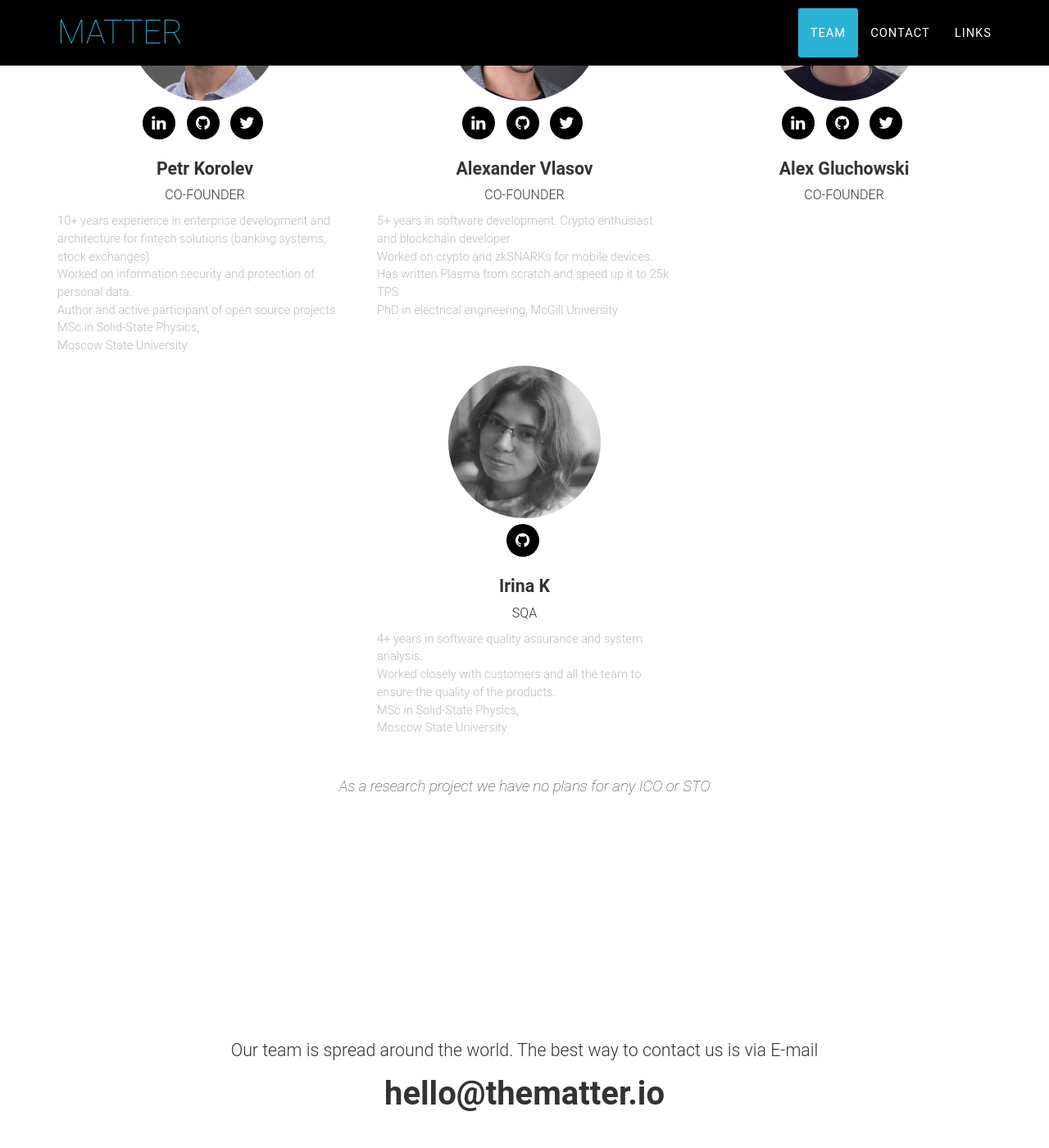
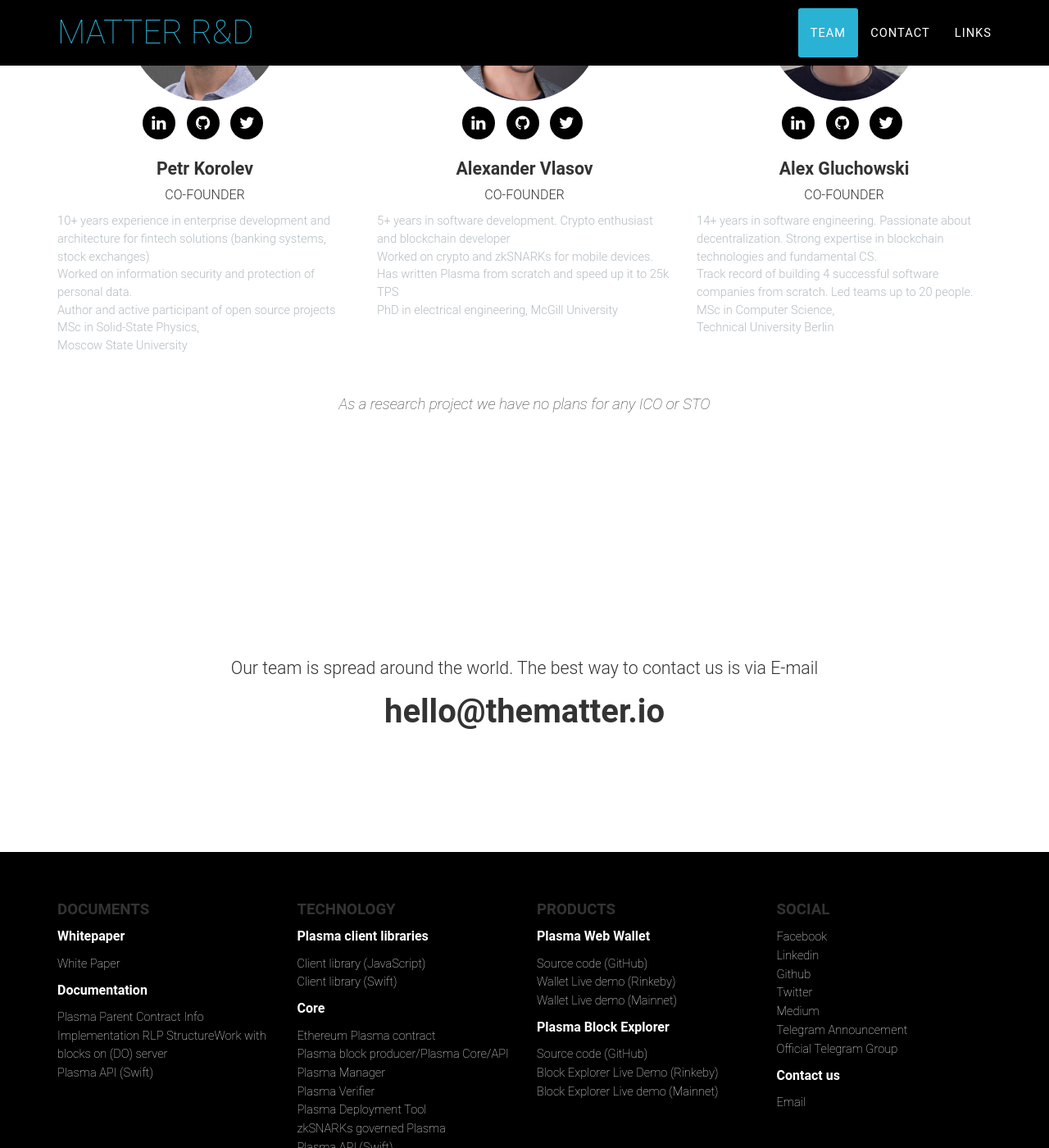
Before and after one commit to matter-labs-archive/matter-site, a Jekyll site: the page built from index.html, in a window 1280 px wide and 1400 px high, scrolled down 914 px. Shown: the whole window at 82% size. Built offline with Jekyll 4.4.1, drawn with Linux system fonts in a browser that asks for light colours; some web fonts are replaced; some of the changed text lies outside the part shown.

Commit message:
add gemfile for pages. add Alex description

```diff
--- a/_config.yml
+++ b/_config.yml
@@ -1,11 +1,11 @@
 plugins:
   - jekyll-feed
 
-url: https://ignis.thematter.io/matter-site/
+url: https://thematter.io/matter-site/
 baseurl:
 
 # Site settings
-title: Matter
+title: Matter R&D
 email: hello@thematter.io
 description: "The Matter team presents zk-SNARKs Plasma!"
 
@@ -46,15 +46,7 @@ people:
       url: https://github.com/gluk64/
     - title: twitter
       url: https://twitter.com/gluk64
-  description:  <br /> <br /> <br /> <br /> <br /> <br />
-
-- name: Irina K
-  pic: 4
-  position: SQA
-  social:
-    - title: github
-      url: https://github.com/IrKor
-  description: 4+ years in software quality assurance and system analysis.<br />Worked closely with customers and all the team to ensure the quality of the products.<br />MSc in Solid-State Physics,<br />Moscow State University
+  description: 14+ years in software engineering. Passionate about decentralization. Strong expertise in blockchain technologies and fundamental CS.<br />Track record of building 4 successful software companies from scratch. Led teams up to 20 people.<br />MSc in Computer Science,<br />Technical University Berlin
 
 # Social networks usernames (many more available: google-plus, flickr, dribbble, pinterest, instagram, tumblr, linkedin, etc.)
 social:
```
